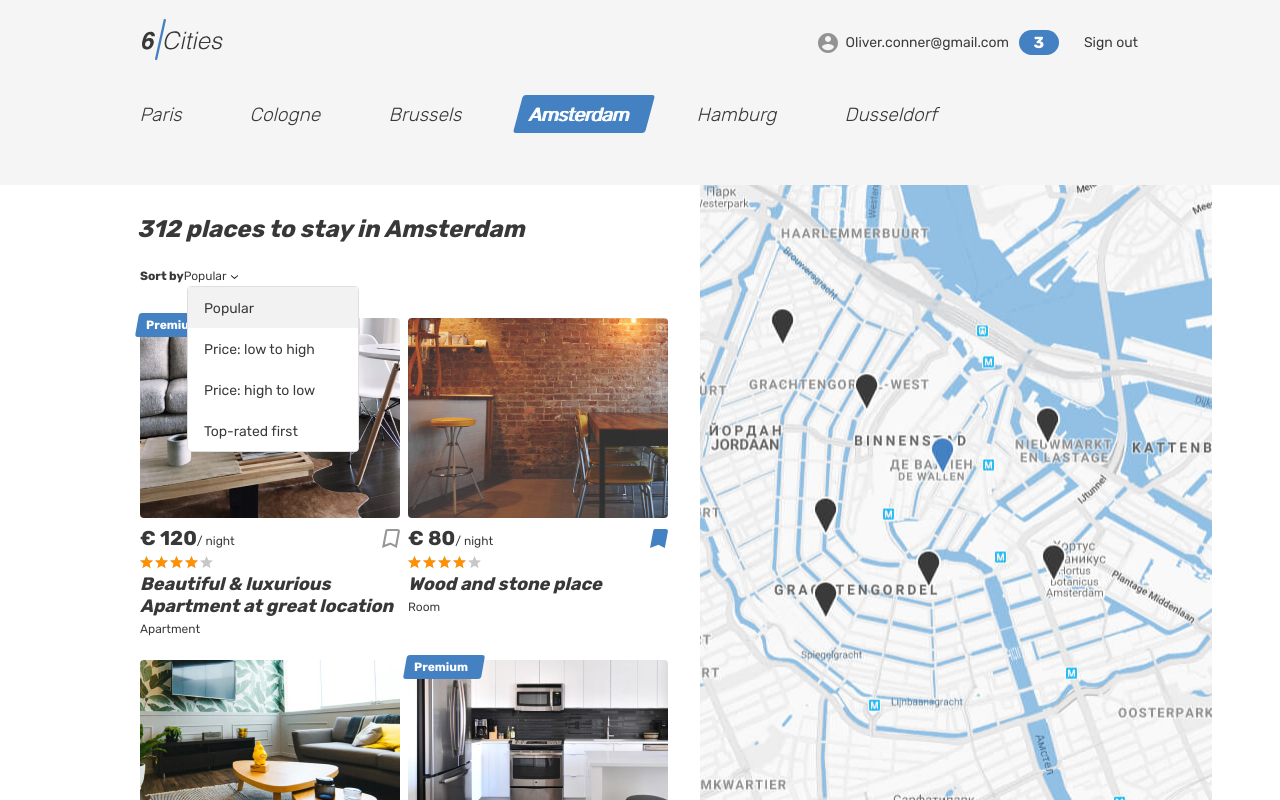
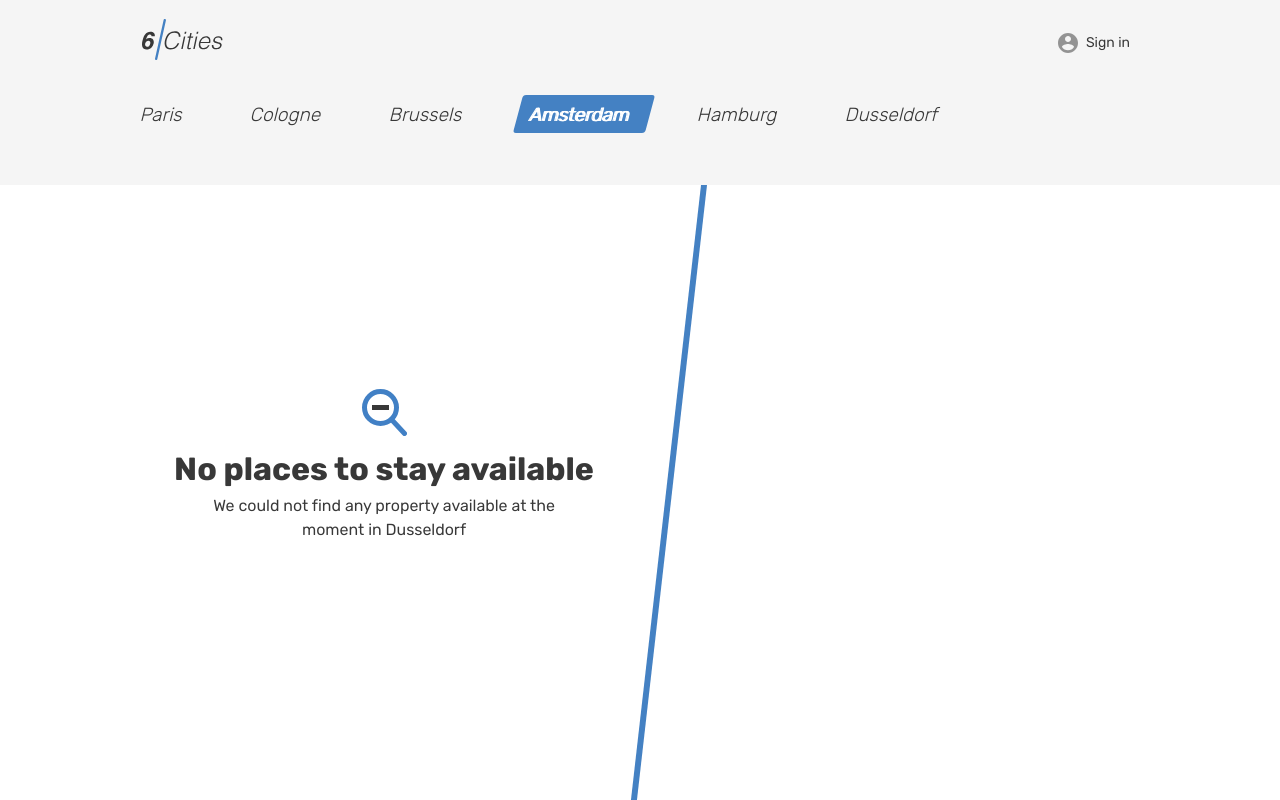
Before and after one commit to htmlacademy-react/2561213-six-cities-17, a React (Vite) app: page / in a window 1280 px wide. Built offline with nearby package versions, Linux system fonts and the light colour scheme.

Commit message:
feat: Add empty information on pages

```diff
--- a/src/layouts/header/header.tsx
+++ b/src/layouts/header/header.tsx
@@ -1,6 +1,10 @@
 import React from 'react';
 
-function Header(): React.ReactElement {
+type THeader = {
+  hasData?: boolean;
+};
+
+function Header({ hasData }: THeader): React.ReactElement {
   return (
     <header className='header'>
       <div className='container'>
@@ -24,17 +28,25 @@
                   href='#'
                 >
                   <div className='header__avatar-wrapper user__avatar-wrapper'></div>
+                  {hasData ? (
+                    <>
                       <span className='header__user-name user__name'>
                         Oliver.conner@gmail.com
                       </span>
                       <span className='header__favorite-count'>3</span>
+                    </>
+                  ) : (
+                    <span className='header__login'>Sign in</span>
+                  )}
                 </a>
               </li>
+              {hasData && (
                 <li className='header__nav-item'>
                   <a className='header__nav-link' href='#'>
                     <span className='header__signout'>Sign out</span>
                   </a>
                 </li>
+              )}
             </ul>
           </nav>
         </div>
--- a/src/pages/favorites-page/favorites-page.tsx
+++ b/src/pages/favorites-page/favorites-page.tsx
@@ -4,12 +4,33 @@
 import { OfferCard } from '../../components';
 import { Header } from '../../layouts';
 
-function FavoritesPage(): React.ReactElement {
+type TFavoritesPage = {
+  hasData?: boolean;
+};
+
+function EmptyFavoritesPage() {
+  return (
+    <div className='page__favorites-container container'>
+      <section className='favorites favorites--empty'>
+        <h1 className='visually-hidden'>Favorites (empty)</h1>
+        <div className='favorites__status-wrapper'>
+          <b className='favorites__status'>Nothing yet saved.</b>
+          <p className='favorites__status-description'>
+            Save properties to narrow down search or plan your future trips.
+          </p>
+        </div>
+      </section>
+    </div>
+  );
+}
+
+function FavoritesPage({ hasData }: TFavoritesPage): React.ReactElement {
   return (
     <div className='page'>
-      <Header />
+      <Header hasData={hasData} />
 
       <main className='page__main page__main--favorites'>
+        {hasData ? (
           <div className='page__favorites-container container'>
             <section className='favorites'>
               <h1 className='favorites__title'>Saved listing</h1>
@@ -72,6 +93,9 @@
               </ul>
             </section>
           </div>
+        ) : (
+          <EmptyFavoritesPage />
+        )}
       </main>
       <footer className='footer container'>
         <a className='footer__logo-link' href='markup/main.html'>
--- a/src/pages/main-page/main-page.tsx
+++ b/src/pages/main-page/main-page.tsx
@@ -8,15 +8,33 @@
 type TMainPage = {
   placesAmount: number;
   offersAmount: number;
+  hasData?: boolean;
 };
+
+function EmptyMainPage() {
+  return (
+    <div className='cities__places-container cities__places-container--empty container'>
+      <section className='cities__no-places'>
+        <div className='cities__status-wrapper tabs__content'>
+          <b className='cities__status'>No places to stay available</b>
+          <p className='cities__status-description'>
+            We could not find any property available at the moment in Dusseldorf
+          </p>
+        </div>
+      </section>
+      <div className='cities__right-section'></div>
+    </div>
+  );
+}
 
 function MainPage({
   placesAmount,
-  offersAmount
+  offersAmount,
+  hasData
 }: TMainPage): React.ReactElement {
   return (
     <div className='page page--gray page--main'>
-      <Header />
+      <Header hasData={hasData} />
 
       <main className='page__main page__main--index'>
         <h1 className='visually-hidden'>Cities</h1>
@@ -57,6 +75,7 @@
           </section>
         </div>
         <div className='cities'>
+          {hasData ? (
             <div className='cities__places-container container'>
               <section className='cities__places places'>
                 <h2 className='visually-hidden'>Places</h2>
@@ -152,6 +171,9 @@
                 <section className='cities__map map'></section>
               </div>
             </div>
+          ) : (
+            <EmptyMainPage />
+          )}
         </div>
       </main>
     </div>
--- a/src/pages/offer-page/offer-page.tsx
+++ b/src/pages/offer-page/offer-page.tsx
@@ -4,10 +4,14 @@
 import { OfferCard } from '../../components';
 import { Header } from '../../layouts';
 
-function OfferPage(): React.ReactElement {
+type TOfferPage = {
+  hasData?: boolean;
+};
+
+function OfferPage({ hasData }: TOfferPage): React.ReactElement {
   return (
     <div className='page'>
-      <Header />
+      <Header hasData={hasData} />
 
       <main className='page__main page__main--offer'>
         <section className='offer'>
```
Lines whose indentation alone changed are shown as unchanged.
